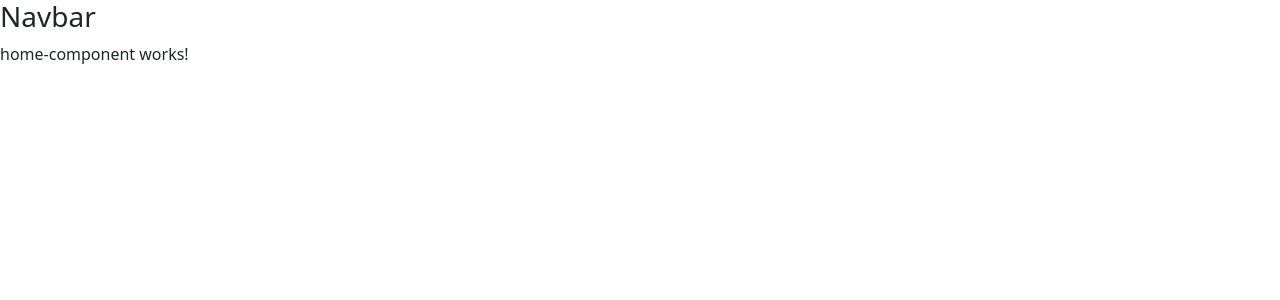
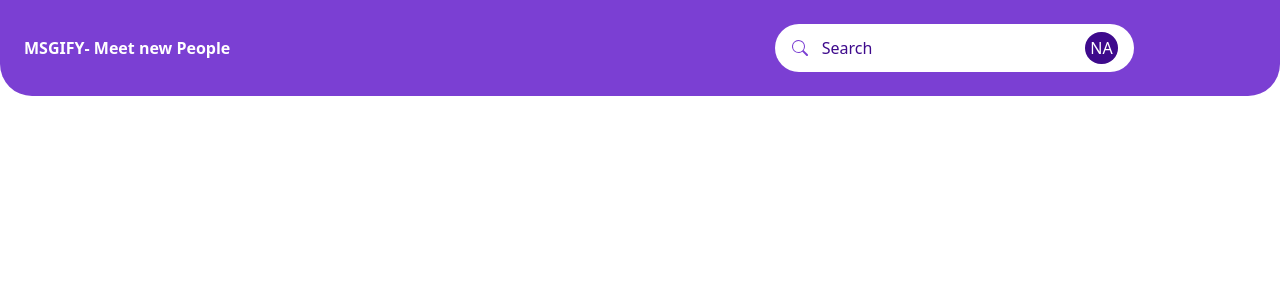
Before and after one commit to Vishnu-788/Msgify-Client-Angular, an Angular app: page / in a window 1280 px wide. Shown: the top 300 px of the page. Built offline with nearby package versions, Linux system fonts and the light colour scheme.

Commit message:
Navbar complete.

```diff
--- a/src/app/components/home-component/home-component.html
+++ b/src/app/components/home-component/home-component.html
@@ -1 +1,3 @@
-<p>home-component works!</p>
+<section>
+
+</section>
--- a/src/app/components/home-component/home-component.ts
+++ b/src/app/components/home-component/home-component.ts
@@ -1,4 +1,5 @@
 import { Component } from '@angular/core';
+import {NavbarComponent} from '../navbar-component/navbar-component';
 
 @Component({
   selector: 'app-home-component',
--- a/src/app/components/navbar-component/navbar-component.html
+++ b/src/app/components/navbar-component/navbar-component.html
@@ -1 +1,24 @@
-<p>navbar-component works!</p>
+<nav class="navbar navbar-expand-lg bg-body-tertiary rounded-bottom-5">
+  <div class="container-fluid">
+    <div class="row">
+      <div class="col-12 col-sm-6 d-flex align-items-center">
+        <p class="mb-0 text-white fw-bolder">MSGIFY- Meet new People</p>
+      </div>
+      <div class="col-12 col-sm-6 d-flex justify-content-center align-items-center">
+        <form class="d-flex justify-content-center justify-content-sm-end" role="search">
+          <div class="search-container d-flex align-items-center">
+            <i class="search-icon"></i>
+            <input
+              class="form-control me-2"
+              type="search"
+              placeholder="Search"
+              aria-label="Search"
+            />
+<!--            Link wont work since there is no path available yet.-->
+            <a [routerLink]="['/profile']" class="profile-icon">{{profileLetter}}</a>
+          </div>
+        </form>
+      </div>
+    </div>
+  </div>
+</nav>
--- a/src/app/components/navbar-component/navbar-component.scss
+++ b/src/app/components/navbar-component/navbar-component.scss
@@ -0,0 +1,59 @@
+@use '../../scss-variables/colors';
+nav {
+  background-color: colors.$primary-light !important;
+  .row {
+    width: 100%;
+    margin: 0;
+
+
+    .search-container {
+      background-color: #ffffff;
+      display: flex;
+      flex-direction: row;
+      align-items: center;
+      border-radius: 6rem;
+      padding: 0 1rem;
+      margin: {
+        top: 1rem;
+        bottom: 1rem;
+      }
+
+      .search-icon {
+        display: inline-block;
+        width: 24px;
+        height: 24px;
+        -webkit-mask: url('/icons/search.svg') no-repeat center;
+        mask: url('/icons/search.svg') no-repeat center; // If there is a red warning showing ignore it. The idea cannot resolve the path but js can get the files from the public folder.
+        background-color: colors.$primary-light;
+        vertical-align: middle;
+      }
+
+      input {
+        border: none;
+        height: 3rem;
+
+        &::placeholder {
+          color: colors.$primary-dark;
+        }
+
+        &:focus {
+          outline: none !important;
+          box-shadow: none !important;
+          border: none !important;
+        }
+      }
+
+      .profile-icon {
+        display: flex;
+        align-items: center;
+        justify-content: center;
+        border-radius: 50%;
+        background-color: colors.$primary-dark;
+        color: white;
+        width: 2.5rem;
+        height: 2rem;
+        text-decoration: none;
+      }
+    }
+  }
+}
--- a/src/app/components/navbar-component/navbar-component.ts
+++ b/src/app/components/navbar-component/navbar-component.ts
@@ -1,11 +1,24 @@
-import { Component } from '@angular/core';
+import {Component, inject} from '@angular/core';
+import {AuthService} from '../../core/globalService/auth-service/auth-service';
+import {RouterLink} from '@angular/router';
 
 @Component({
   selector: 'app-navbar-component',
-  imports: [],
+  imports: [
+    RouterLink
+  ],
   templateUrl: './navbar-component.html',
   styleUrl: './navbar-component.scss',
 })
 export class NavbarComponent {
-
+  protected profileLetter: string;
+  private authService: AuthService = inject(AuthService);
+  constructor(){
+    let username = this.authService.getUsername();
+    if(username){
+      this.profileLetter = username[0];
+    } else {
+      this.profileLetter = "NA"
+    }
+  }
 }
--- a/src/app/layouts/main-layout/main-layout.html
+++ b/src/app/layouts/main-layout/main-layout.html
@@ -1,6 +1,4 @@
 <header>
-  <nav>
-    <h3>Navbar</h3>
-  </nav>
+  <app-navbar-component></app-navbar-component>
 </header>
 <router-outlet></router-outlet>
--- a/src/app/layouts/main-layout/main-layout.ts
+++ b/src/app/layouts/main-layout/main-layout.ts
@@ -1,10 +1,11 @@
 import { Component } from '@angular/core';
 import {HomeComponent} from '../../components/home-component/home-component';
 import {RouterOutlet} from '@angular/router';
+import {NavbarComponent} from '../../components/navbar-component/navbar-component';
 
 @Component({
   selector: 'app-main-layout',
-  imports: [RouterOutlet],
+  imports: [RouterOutlet, NavbarComponent],
   templateUrl: './main-layout.html',
   styleUrl: './main-layout.scss',
 })
```
